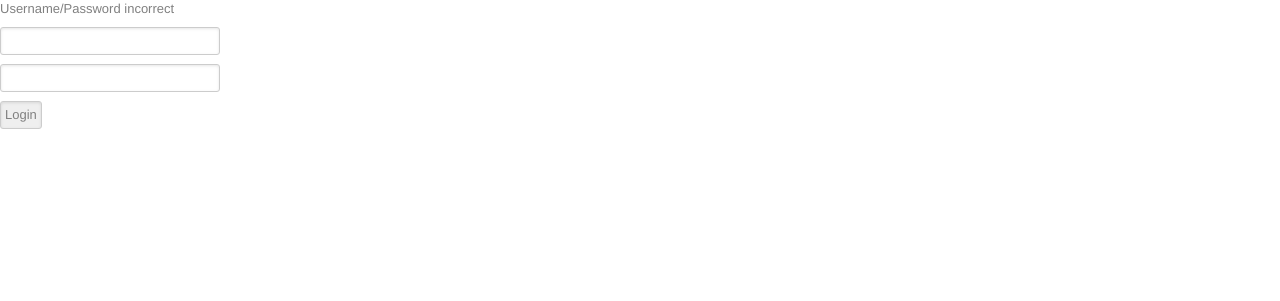
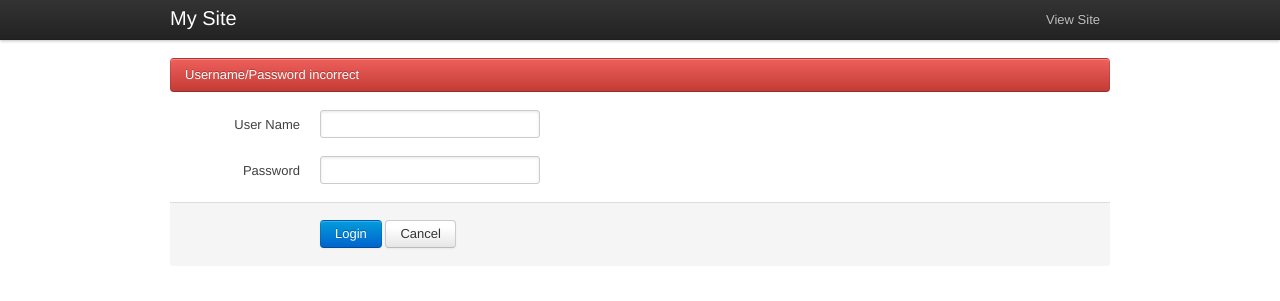
Before and after one commit to craig552uk/SingleCMS, a PHP site: page /edit/?action=login in a window 1280 px wide. Shown: the top 301 px of the page. Run offline with PHP 8.4, Linux system fonts and the light colour scheme.

Commit message:
Added styling using Twitter Bootstrap

```diff
--- a/config.php
+++ b/config.php
@@ -1,4 +1,11 @@
 <?php
+
+/**
+ * Site details
+ */
+$site_title = 'My Site';
+$site_author = 'Author';
+$site_description = 'Site Description';
 
 /**
  * Administrator account details
--- a/edit/auth.php
+++ b/edit/auth.php
@@ -2,19 +2,45 @@
 <html lang="en">
 <head>
     <meta charset="utf-8">
-    <title>CMS</title>
+    <title><?php echo $site_title; ?> - Login</title>
     <link rel="stylesheet" href="../bootstrap-1.2.0.min.css">
 </head>
 <body>
+    <div class="topbar">
+        <div class="topbar-inner">
+            <div class="container">
+                <h3><a href="../"><?php echo $site_title; ?></a></h3>
+                <ul class="nav secondary-nav">
+                    <li><a href="../">View Site</a></li>
+                </ul>
+            </div><!-- .container -->
+        </div><!-- .topbar-inner-->
+    </div><!-- .topbar-->
 
-    <form method="POST" action="?action=login">
-        <?php if(isset($login_error)): ?>
-            <p class="error"><?php echo $login_error; ?></p>
-        <?php endif; ?>
-        <p><input type="text" name="username" id="username"></p>
-        <p><input type="password" name="password" id="password"></p>
-        <p><input type="submit" value="Login"></p>
-    </form>
-
+    <div class="container" style="margin-top: 40px;">
+        <form method="POST" action="?action=login">
+            <fieldset>
+                <?php if(isset($login_error)): ?>
+                    <p class="alert-message error"><?php echo $login_error; ?></p>
+                <?php endif; ?>
+                <div class="clearfix">
+                    <label for="username">User Name</label>
+                    <div class="input">
+                        <input type="text" name="username" id="username">
+                    </div>
+                </div>
+                <div class="clearfix">
+                    <label for="password">Password</label>
+                    <div class="input">
+                        <input type="password" name="password" id="password">
+                    </div>
+                </div>
+                <div class="actions">
+                    <input type="submit" class="btn primary" value="Login">
+                    <a href="../" class="btn">Cancel</a>
+                </div>
+            </fieldset>
+        </form>
+    </div><!-- .container -->
 </body>
 </html>
--- a/edit/index.php
+++ b/edit/index.php
@@ -21,7 +21,7 @@ if (isset($_GET['action'])) {
                 session_destroy();
                 break;
             case 'save':            /* Save changes */
-                if (file_put_contents('../body.txt', strip_tags($_POST['content'], $allowed_tags))){
+                if (file_put_contents('../body.txt', strip_tags($_POST['content'].' ', $allowed_tags))){
                     $editor_msg = $editor_save_success;
                 }else{
                     $editor_error = $editor_save_error;
--- a/index.php
+++ b/index.php
@@ -1,13 +1,14 @@
+<?php include('config.php'); /* Load the config file */ ?>
 <!DOCTYPE html>
 <html lang="en">
 <head>
     <meta charset="utf-8">
-    <title>CMS</title>
+    <title><?php echo $site_title; ?></title>
     <link rel="stylesheet" href="bootstrap-1.2.0.min.css">
 </head>
 <body>
 
-    <?php include('body.txt');?>
+    <?php include('body.txt'); /* Load the body content */ ?>
 
     <foot>
         <p>
```
Also changed, not shown: edit/editor.php (+35 -13 lines), body.txt (line endings or trailing spaces).
